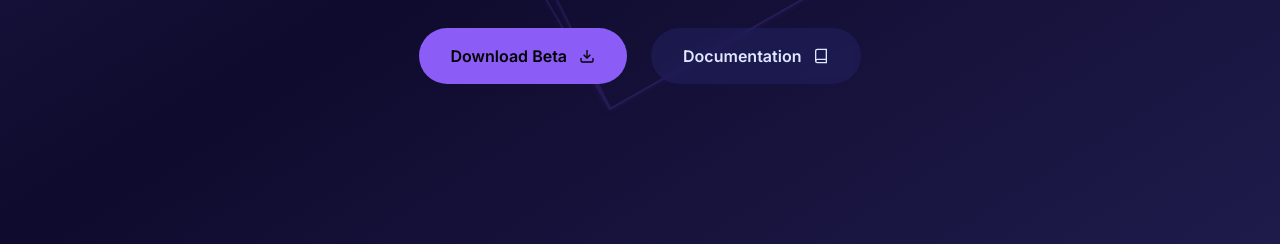
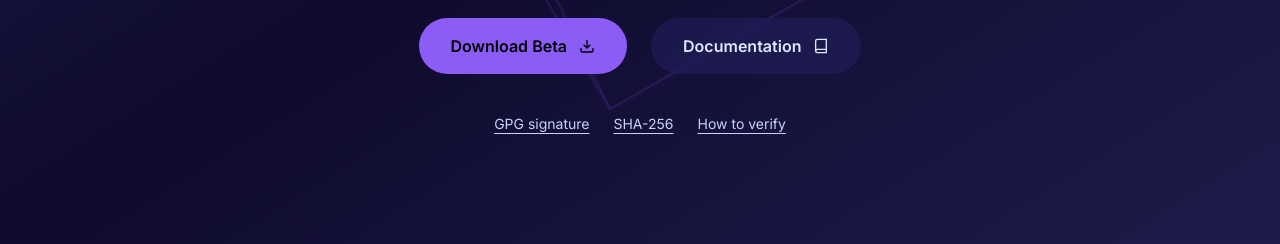
Before and after one commit to monarch-os/monarch-os.github.io, a plain HTML site: page index.html in a window 1280 px wide. Shown: the part 556-800 px from the top of the page. Drawn offline with nearby package versions, Linux system fonts and the light colour scheme; a small style sheet from the web is missing.

Commit message:
Add ISO signature and checksum download links (#1)
* Add ISO signature and checksum download links

* Deploy GitHub Pages only from main

```diff
--- a/index.html
+++ b/index.html
@@ -429,6 +429,23 @@
                                 </svg>
                             </a>
                         </nav>
+                        <nav
+                            class="flex justify-center gap-x-6 gap-y-3 flex-wrap text-sm text-monarch-text-dim"
+                            aria-label="Verify the ISO download"
+                        >
+                            <a
+                                href="https://iso.monarchlinux.com/monarch-nightly.iso.sig"
+                                class="underline underline-offset-4 hover:text-monarch-glow transition-colors"
+                            >GPG signature</a>
+                            <a
+                                href="https://iso.monarchlinux.com/monarch-nightly.iso.sha256"
+                                class="underline underline-offset-4 hover:text-monarch-glow transition-colors"
+                            >SHA-256</a>
+                            <a
+                                href="https://docs.monarchlinux.com/getting-started/installation#verify-the-download"
+                                class="underline underline-offset-4 hover:text-monarch-glow transition-colors"
+                            >How to verify</a>
+                        </nav>
                     </div>
                 </section>
             </main>
```
Also changed, not shown: 1 other file.
